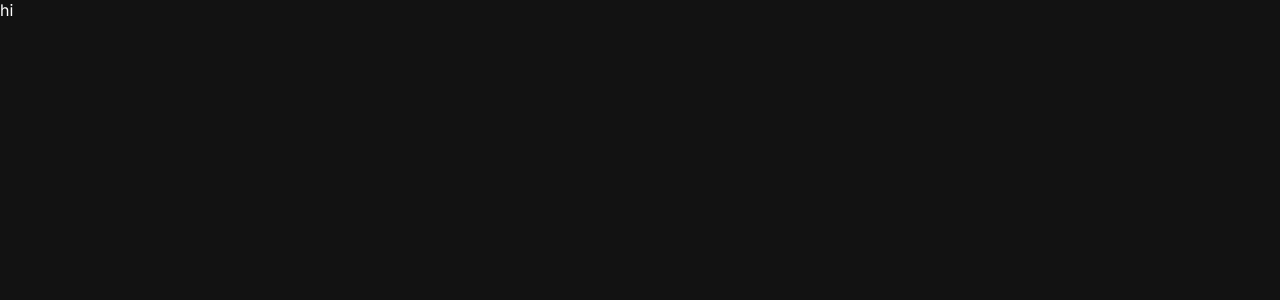
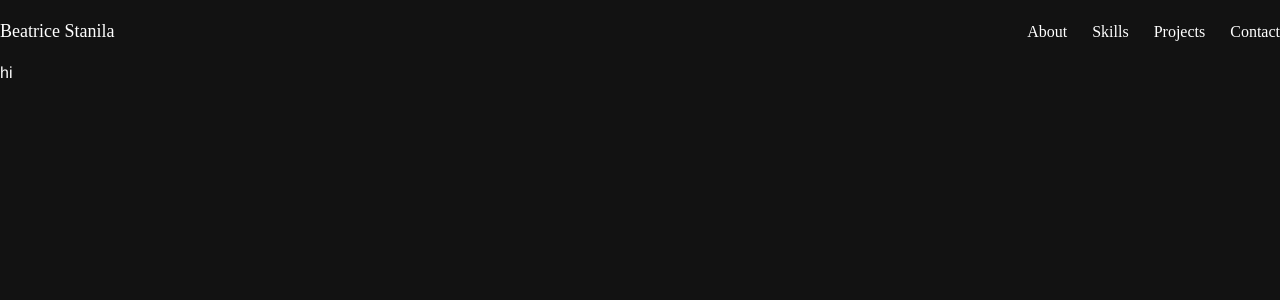
Before and after one commit to BeatriceStanila/portfolio, a Next.js app in the folder my-website/: page / in a window 1280 px wide. Shown: the top 300 px of the page. Built offline with nearby package versions, Linux system fonts and the light colour scheme.

Commit message:
Navbar style done

```diff
--- /dev/null
+++ b/my-website/src/components/Navbar/Navbar.js
@@ -0,0 +1,27 @@
+import React from "react";
+
+function Navbar() {
+  return (
+    <nav class="nav">
+      <div class="logo">Beatrice Stanila</div>
+      <div class="nav-menu">
+        <ul>
+          <li>
+            <a href="/#about">About</a>
+          </li>
+          <li>
+            <a href="/#skills">Skills</a>
+          </li>
+          <li>
+            <a href="/#projects">Projects</a>
+          </li>
+          <li>
+            <a href="/#contact">Contact</a>
+          </li>
+        </ul>
+      </div>
+    </nav>
+  );
+}
+
+export default Navbar;
--- a/my-website/src/pages/index.js
+++ b/my-website/src/pages/index.js
@@ -1,8 +1,6 @@
 import Head from "next/head";
-import { Inter } from "next/font/google";
 import styles from "@/styles/Home.module.css";
-
-const inter = Inter({ subsets: ["latin"] });
+import Navbar from "@/components/Navbar/Navbar";
 
 export default function Home() {
   return (
@@ -14,7 +12,8 @@ export default function Home() {
         <link rel="icon" href="/favicon.ico" />
       </Head>
       <main className={styles.main}>
-        <p className={inter.className}>hi</p>
+        <Navbar />
+        <p>hi</p>
       </main>
     </>
   );
--- a/my-website/src/styles/globals.css
+++ b/my-website/src/styles/globals.css
@@ -40,6 +40,12 @@
   }
 } */
 
+/*"Shadows Into Light", cursive*/
+@import url("https://fonts.googleapis.com/css2?family=Shadows+Into+Light&display=swap");
+
+/*'Dancing Script', cursive;*/
+@import url("https://fonts.googleapis.com/css2?family=Dancing+Script&family=Shadows+Into+Light&display=swap");
+
 html,
 body {
   overflow-x: hidden;
@@ -68,3 +74,51 @@ li {
   display: flex;
   flex-flow: column nowrap;
 }
+
+/* THE NAVBAR ***/
+.nav {
+  display: flex;
+  flex-flow: row nowrap;
+  justify-content: space-between;
+  align-items: center;
+  align-self: center;
+  padding: 20px 0;
+  width: 100%;
+  max-width: 1300px;
+  z-index: 1;
+}
+
+ul {
+  list-style-type: none;
+  padding: 0;
+  font-family: "Dancing Script", cursive;
+}
+
+.nav .logo {
+  font-size: 18px;
+  line-height: 1.3em;
+  font-family: "Dancing Script", cursive;
+}
+
+.nav-menu ul {
+  display: flex;
+  flex-flow: row wrap;
+  justify-content: flex-end;
+  gap: 25px;
+}
+
+.nav-menu ul li a {
+  font-size: 16px;
+  line-height: 1.5em;
+  display: inline-block;
+  cursor: pointer;
+  text-decoration: none;
+  color: var(--text-color);
+  transition: color, transform, 300ms;
+}
+
+.nav-menu ul li a:hover,
+.nav-menu ul li a:focus {
+  color: #ffffff80;
+  transform: translateY(-3px);
+}
```
